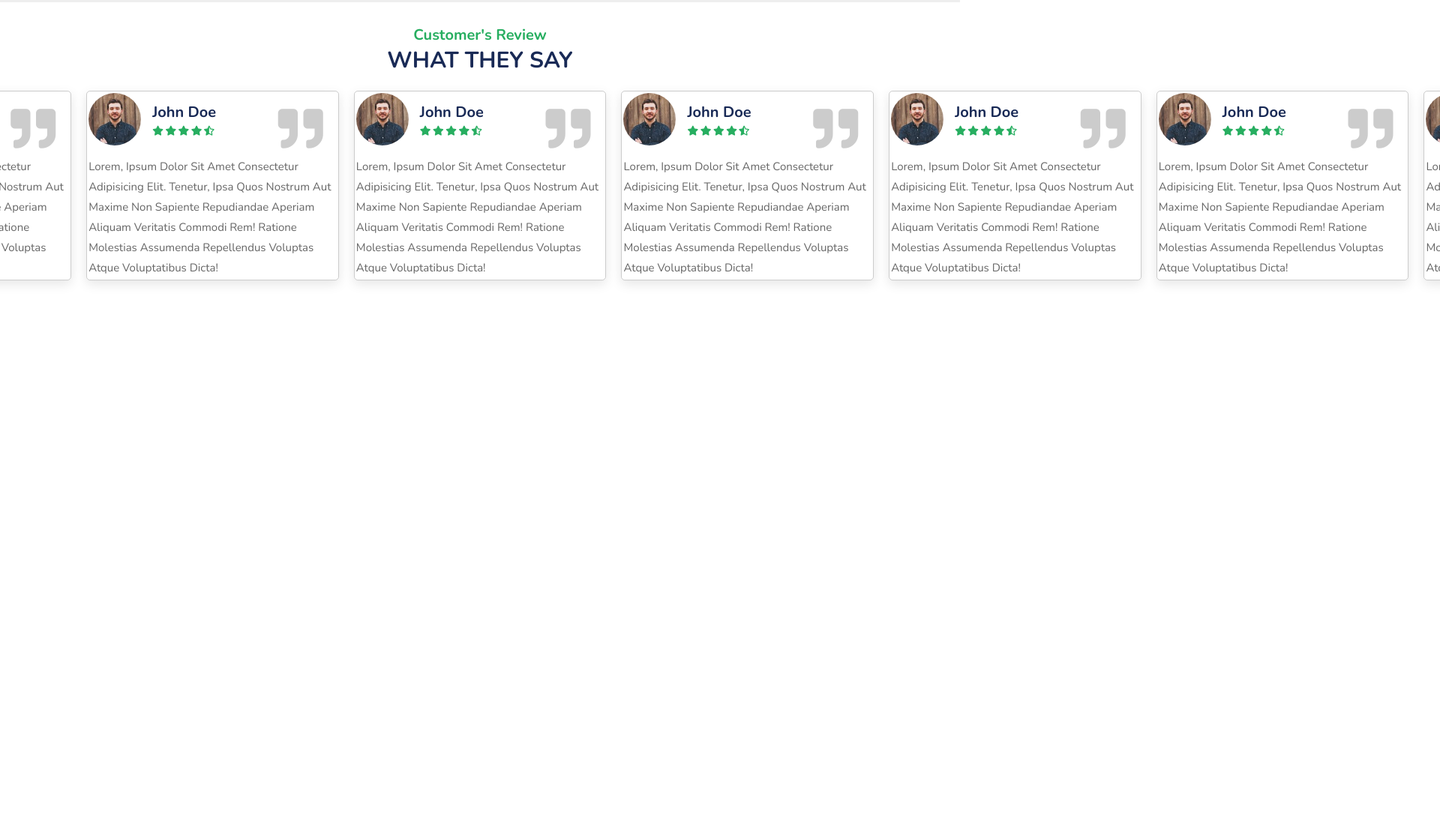
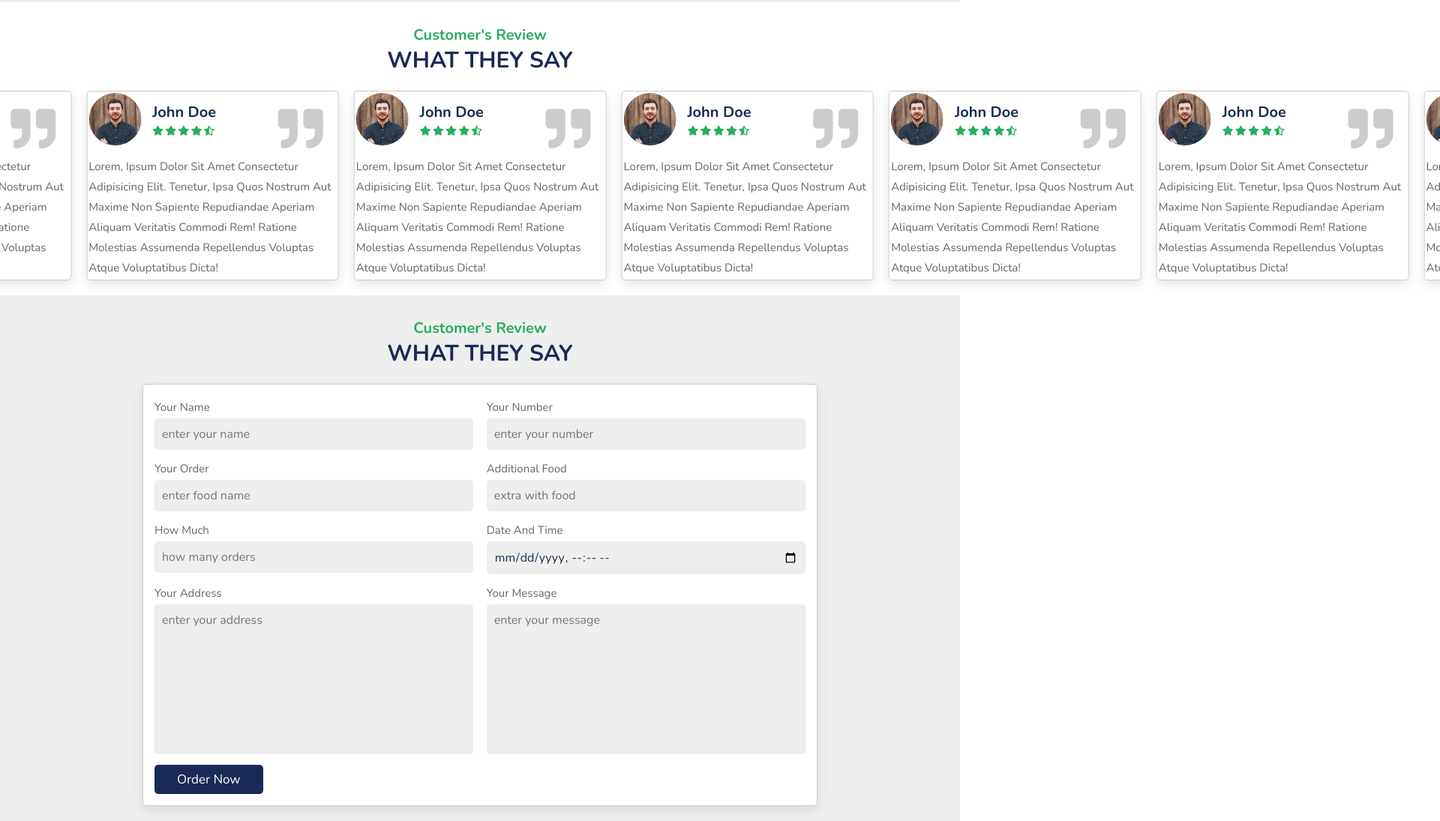
Before and after one commit to Dasep12/website-restaurant, a plain HTML site: page index.html in a window 1280 px wide. Shown: the part 3152-4247 px from the top of the page at 75% size, 1920 px wide, since content can reach past the window. Before the commit the page ends 3546 px from the top, so only its background shows below. Drawn offline with nearby package versions, Linux system fonts and the light colour scheme.

Commit message:
order form

```diff
--- a/css/style.css
+++ b/css/style.css
@@ -490,6 +490,59 @@ header #menu-bars {
 }
 /* end */
 
+/* orders css */
+.order form {
+  max-width: 90rem;
+  border-radius: 0.5rem;
+  box-shadow: var(--box-shadow);
+  border: 0.1rem solid rgba(0, 0, 0, 0.2);
+  background: #fff;
+  padding: 1.5rem;
+  margin: 0 auto;
+}
+
+.order form .inputBox {
+  display: flex;
+  flex-wrap: wrap;
+  justify-content: space-between;
+}
+
+.order form .inputBox .input {
+  width: 49%;
+}
+
+.order form .inputBox .input span {
+  display: block;
+  padding: 0.5rem 0;
+  font-size: 1.5rem;
+  color: var(--light-color);
+}
+
+.order form .inputBox .input input,
+.order form .inputBox .input textarea {
+  background: #eee;
+  border-radius: 0.5rem;
+  padding: 1rem;
+  font-size: 1.6rem;
+  color: var(--black);
+  text-transform: none;
+  margin-bottom: 1rem;
+  width: 100%;
+}
+.order form .inputBox .input input:focus,
+.order form .inputBox .input textarea:focus {
+  border: 0.1rem solid var(--green);
+}
+.order form .inputBox .input textarea {
+  height: 20rem;
+  resize: none;
+}
+
+.order form .btn {
+  margin-top: 0;
+}
+/* orders css */
+
 /* media queries*/
 @media (max-width: 991px) {
   html {
@@ -546,4 +599,20 @@ header #menu-bars {
     margin-left: -70px;
   }
 }
+
+@media (max-width: 450px) {
+  html {
+    font-size: 50%;
+  }
+
+  .dishes .box-container .box img {
+    height: auto;
+    /* margin: 100%; */
+    margin-left: -70px;
+  }
+
+  .order form .inputBox .input {
+    width: 100%;
+  }
+}
 /* end  */
--- a/index.html
+++ b/index.html
@@ -554,6 +554,70 @@
       </div>
     </section>
     <!-- end of review -->
+
+    <!-- order section starts -->
+    <section class="order" id="order">
+      <h3 class="sub-heading">customer's review</h3>
+      <h1 class="heading">what they say</h1>
+
+      <form action="">
+        <div class="inputBox">
+          <div class="input">
+            <span>your name</span>
+            <input type="text" name="" placeholder="enter your name" id="" />
+          </div>
+          <div class="input">
+            <span>your number</span>
+            <input type="text" name="" placeholder="enter your number" id="" />
+          </div>
+        </div>
+        <div class="inputBox">
+          <div class="input">
+            <span>your order</span>
+            <input type="text" name="" placeholder="enter food name" id="" />
+          </div>
+          <div class="input">
+            <span>additional food</span>
+            <input type="text" name="" placeholder="extra with food" id="" />
+          </div>
+        </div>
+        <div class="inputBox">
+          <div class="input">
+            <span>how much</span>
+            <input type="text" name="" placeholder="how many orders" id="" />
+          </div>
+          <div class="input">
+            <span>date and time</span>
+            <input type="datetime-local" />
+          </div>
+        </div>
+        <div class="inputBox">
+          <div class="input">
+            <span>your address</span>
+            <textarea
+              name=""
+              placeholder="enter your address"
+              id=""
+              cols="30"
+              rows="10"
+            ></textarea>
+          </div>
+          <div class="input">
+            <span>your message</span>
+            <textarea
+              name=""
+              placeholder="enter your message"
+              id=""
+              cols="30"
+              rows="10"
+            ></textarea>
+          </div>
+        </div>
+
+        <input type="submit" value="order now" class="btn" />
+      </form>
+    </section>
+    <!-- end order -->
     <script src="https://unpkg.com/swiper@7/swiper-bundle.min.js"></script>
     <script src="js/script.js"></script>
   </body>
--- a/js/script.js
+++ b/js/script.js
@@ -41,7 +41,7 @@ var swiper = new Swiper(".review-slider", {
         spaceBetween: 20,
         centeredSlides: true,
         autoplay: {
-          delay: 2500,
+          delay: 7500,
           disableOnInteraction: false,
         },
         loop : true ,
```
